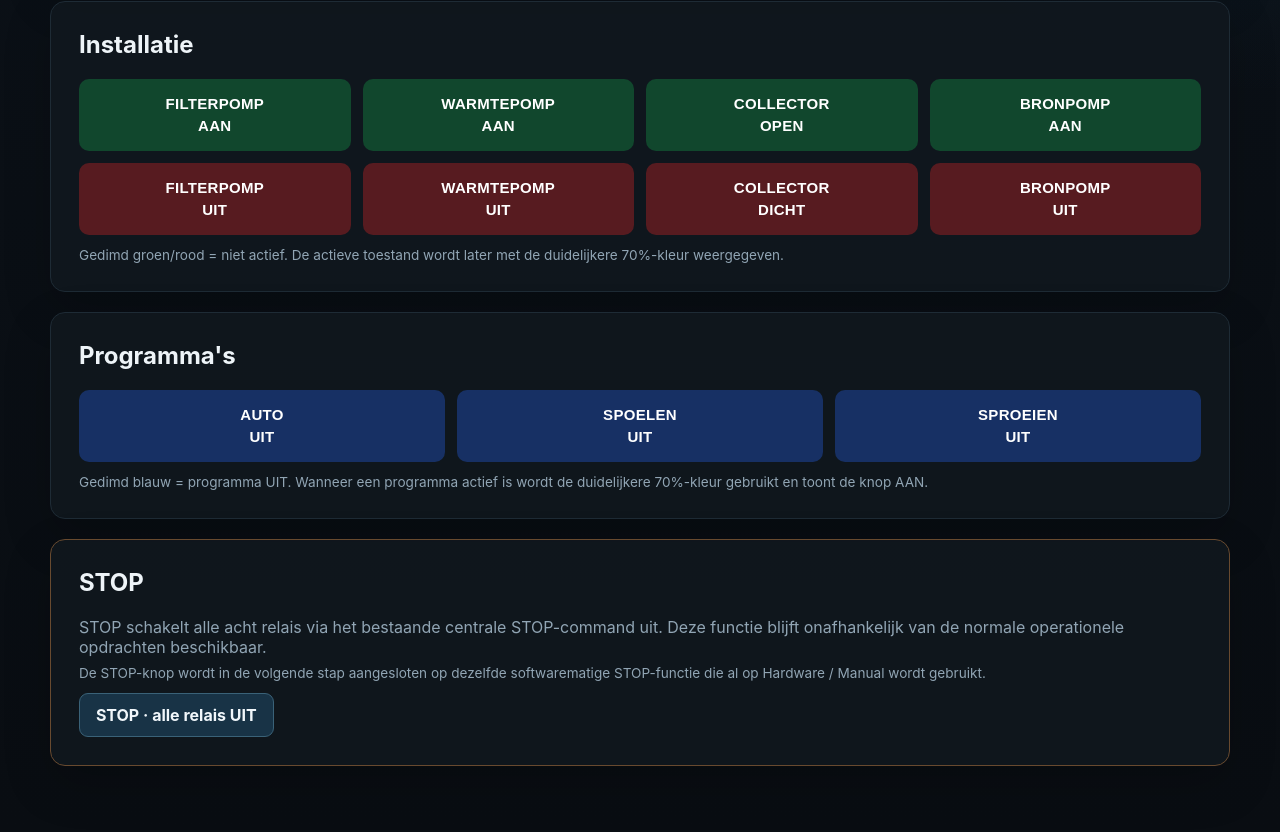
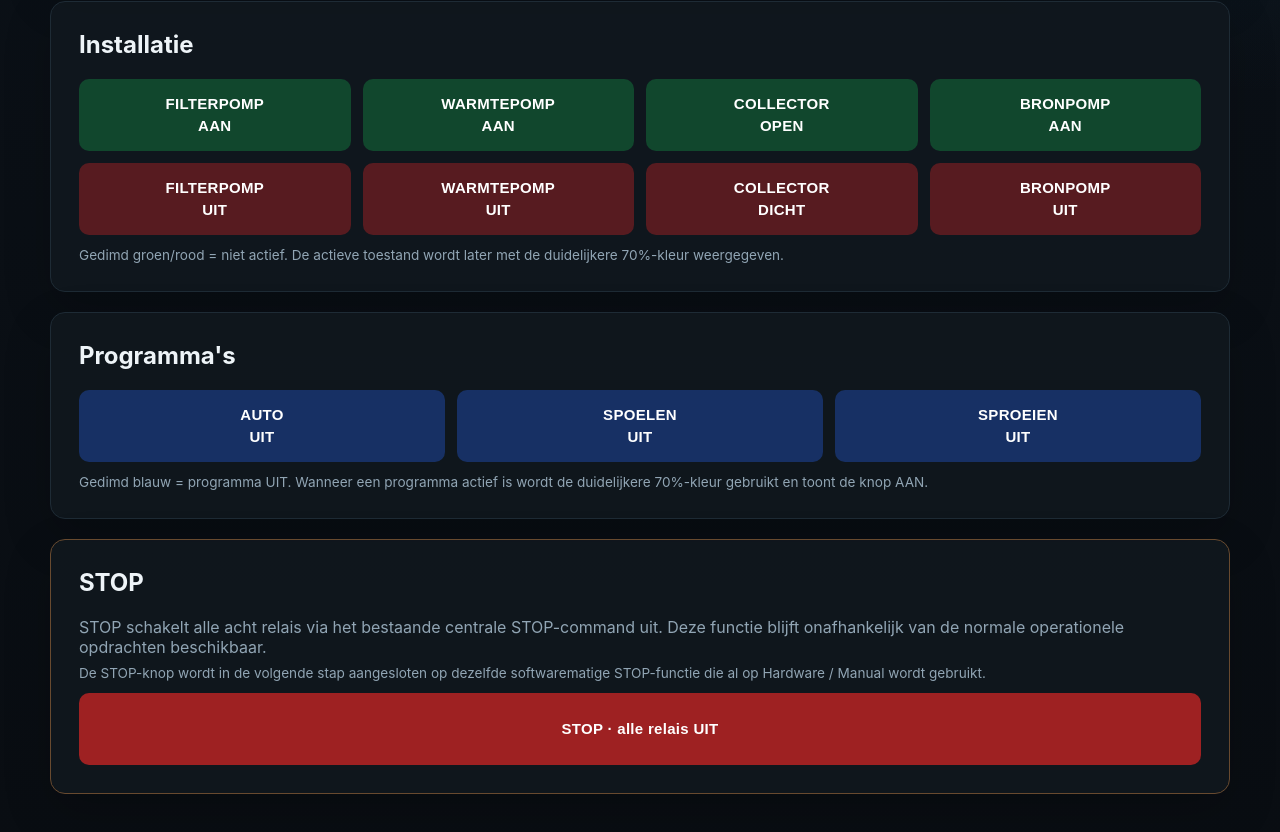
Before and after one commit to ambupilot/poolberry-controller, a Next.js app in the folder web/: page /control in a window 1280 px wide. Shown: the part 417-1249 px from the top of the page. Built offline with nearby package versions, Linux system fonts and the light colour scheme.

Commit message:
Style STOP control red

```diff
--- a/web/app/control/page.tsx
+++ b/web/app/control/page.tsx
@@ -84,7 +84,7 @@ export default function ControlPage() {
         <h2>STOP</h2>
         <p>STOP schakelt alle acht relais via het bestaande centrale STOP-command uit. Deze functie blijft onafhankelijk van de normale operationele opdrachten beschikbaar.</p>
         <p className="cardMeta">De STOP-knop wordt in de volgende stap aangesloten op dezelfde softwarematige STOP-functie die al op Hardware / Manual wordt gebruikt.</p>
-        <button type="button" className="primaryButton" style={{ marginTop: 12 }} disabled>STOP · alle relais UIT</button>
+        <button type="button" disabled style={{ ...controlButtonBase, width: "100%", marginTop: 12, background: "rgba(220, 38, 38, 0.70)" }}>STOP · alle relais UIT</button>
       </section>
     </main>
   );
```
